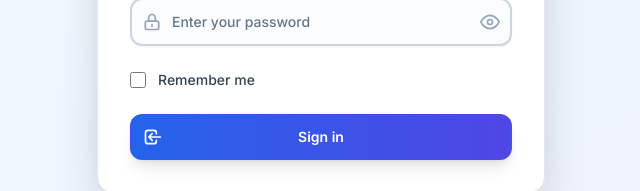
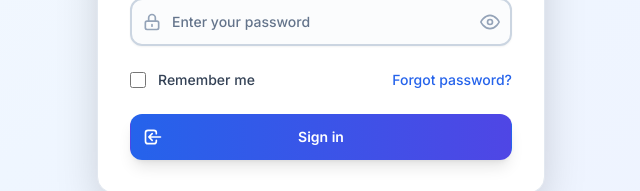
Before and after one commit to niat-web/NxtHire, a React (Vite) app in the folder client/: page /login in a window 1280 px wide. Shown: the part 433-624 px from the top of the page, without its empty margins (319-959 px from the left). Built offline with nearby package versions, Linux system fonts and the light colour scheme; no server answers.

Commit message:
Update LoginForm.jsx

```diff
--- a/client/src/components/forms/LoginForm.jsx
+++ b/client/src/components/forms/LoginForm.jsx
@@ -1,6 +1,6 @@
 // client/src/components/forms/LoginForm.jsx
 import React, { useState } from 'react';
-import { useNavigate } from 'react-router-dom';
+import { useNavigate, Link } from 'react-router-dom';
 import { useForm } from 'react-hook-form';
 import { useAuth } from '../../hooks/useAuth';
 import { FiEye, FiEyeOff } from 'react-icons/fi'; // Import icons
@@ -155,6 +155,11 @@ const LoginForm = () => {
               Remember me
             </label>
           </div>
+          <div className="text-sm">
+            <Link to="/forgot-password" className="font-medium text-blue-600 hover:text-blue-500">
+              Forgot password?
+            </Link>
+          </div>
         </div>
 
         <button
```
